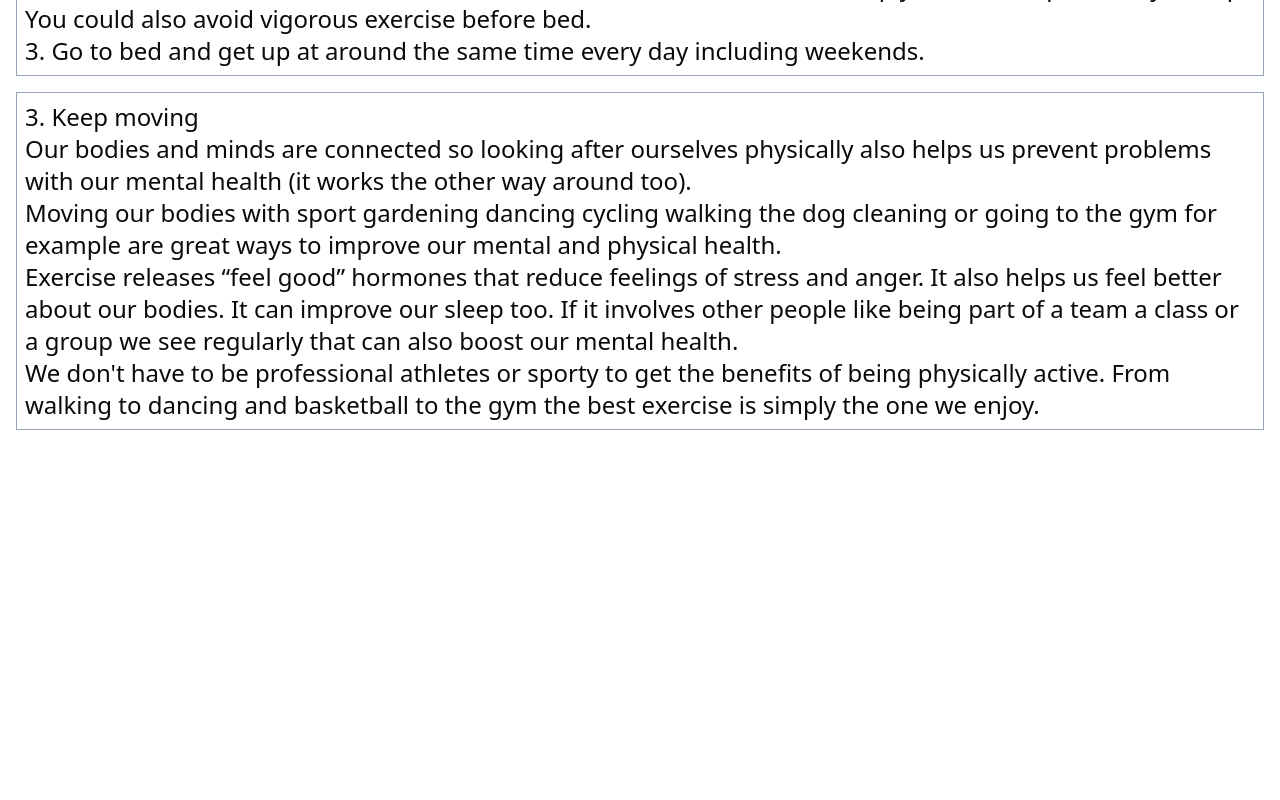
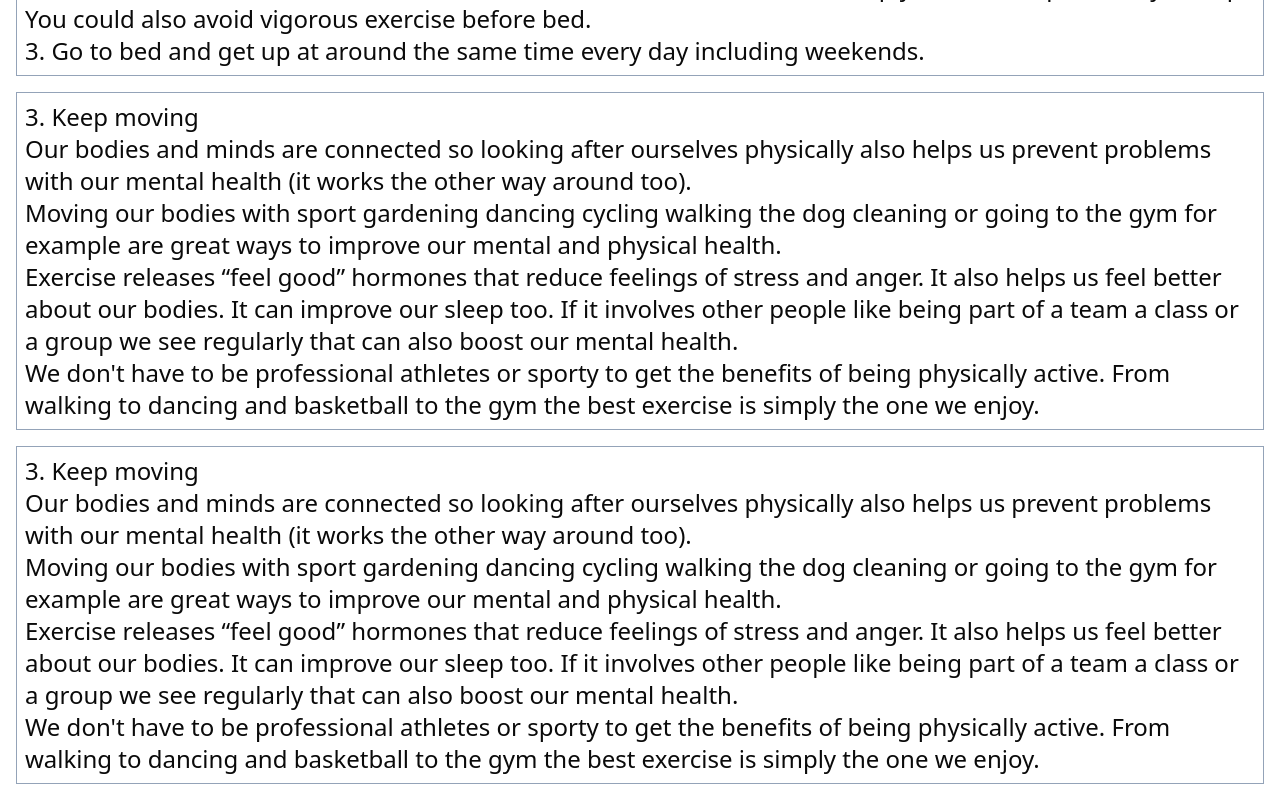
Before and after one commit to pankajkoree/dmhiw, a Next.js app: page /textual in a window 1280 px wide. Shown: the part 824-1624 px from the top of the page. Before the commit the page ends 1270 px from the top, so only its background shows below. Built offline with nearby package versions, Linux system fonts and the light colour scheme.

Commit message:
texttual

```diff
--- a/src/app/textual/page.jsx
+++ b/src/app/textual/page.jsx
@@ -65,6 +65,25 @@ const page = () => {
         basketball to the gym the best exercise is simply the one we enjoy.{" "}
         <br />
       </div>
+
+      <div className="border border-slate-400 p-2">
+        3. Keep moving <br />
+        Our bodies and minds are connected so looking after ourselves physically
+        also helps us prevent problems with our mental health (it works the
+        other way around too). <br />
+        Moving our bodies with sport gardening dancing cycling walking the dog
+        cleaning or going to the gym for example are great ways to improve our
+        mental and physical health. <br />
+        Exercise releases “feel good” hormones that reduce feelings of stress
+        and anger. It also helps us feel better about our bodies. It can improve
+        our sleep too. If it involves other people like being part of a team a
+        class or a group we see regularly that can also boost our mental health.{" "}
+        <br />
+        We don&apos;t have to be professional athletes or sporty to get the
+        benefits of being physically active. From walking to dancing and
+        basketball to the gym the best exercise is simply the one we enjoy.{" "}
+        <br />
+      </div>
     </div>
   );
 };
```
